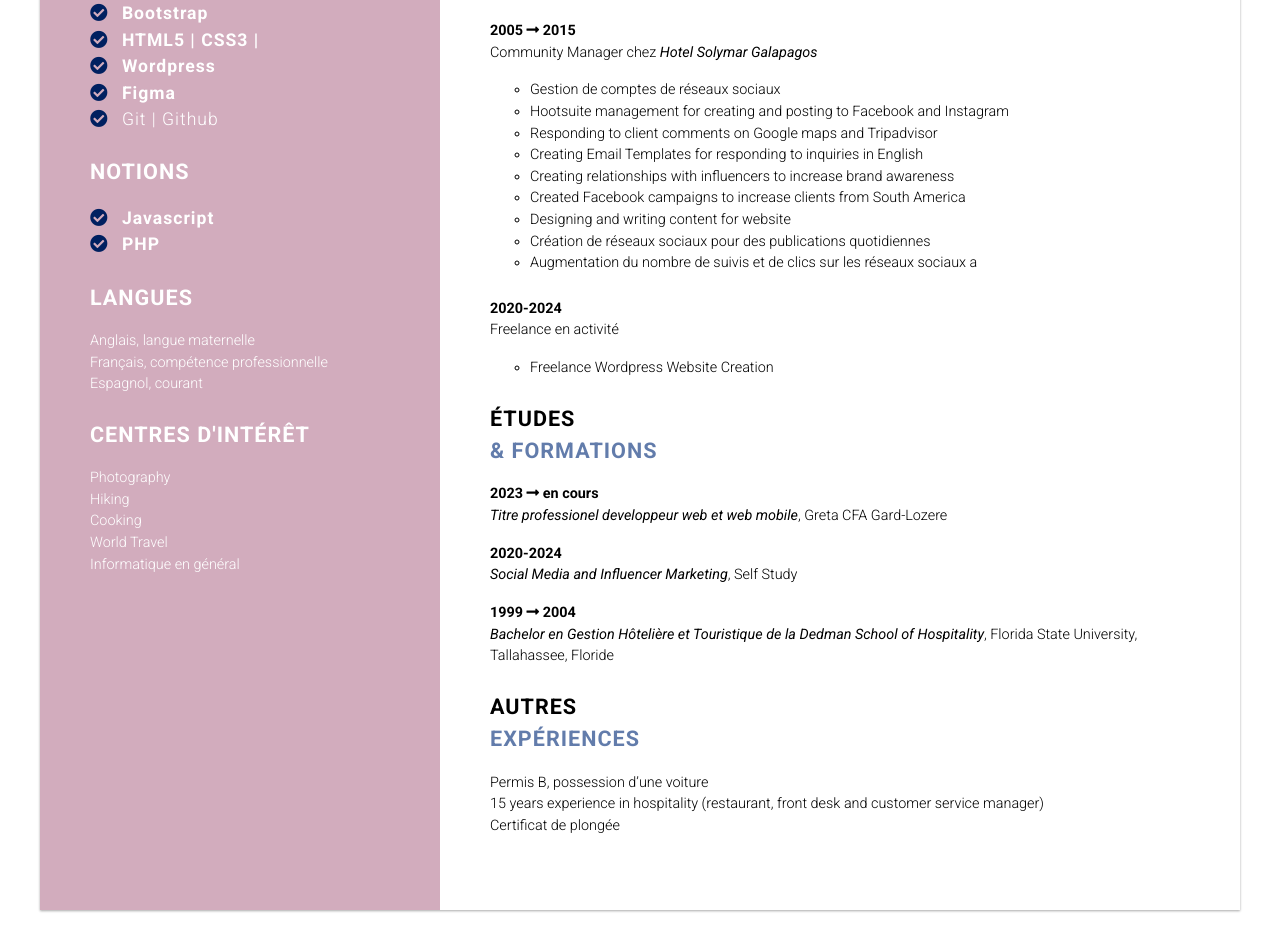
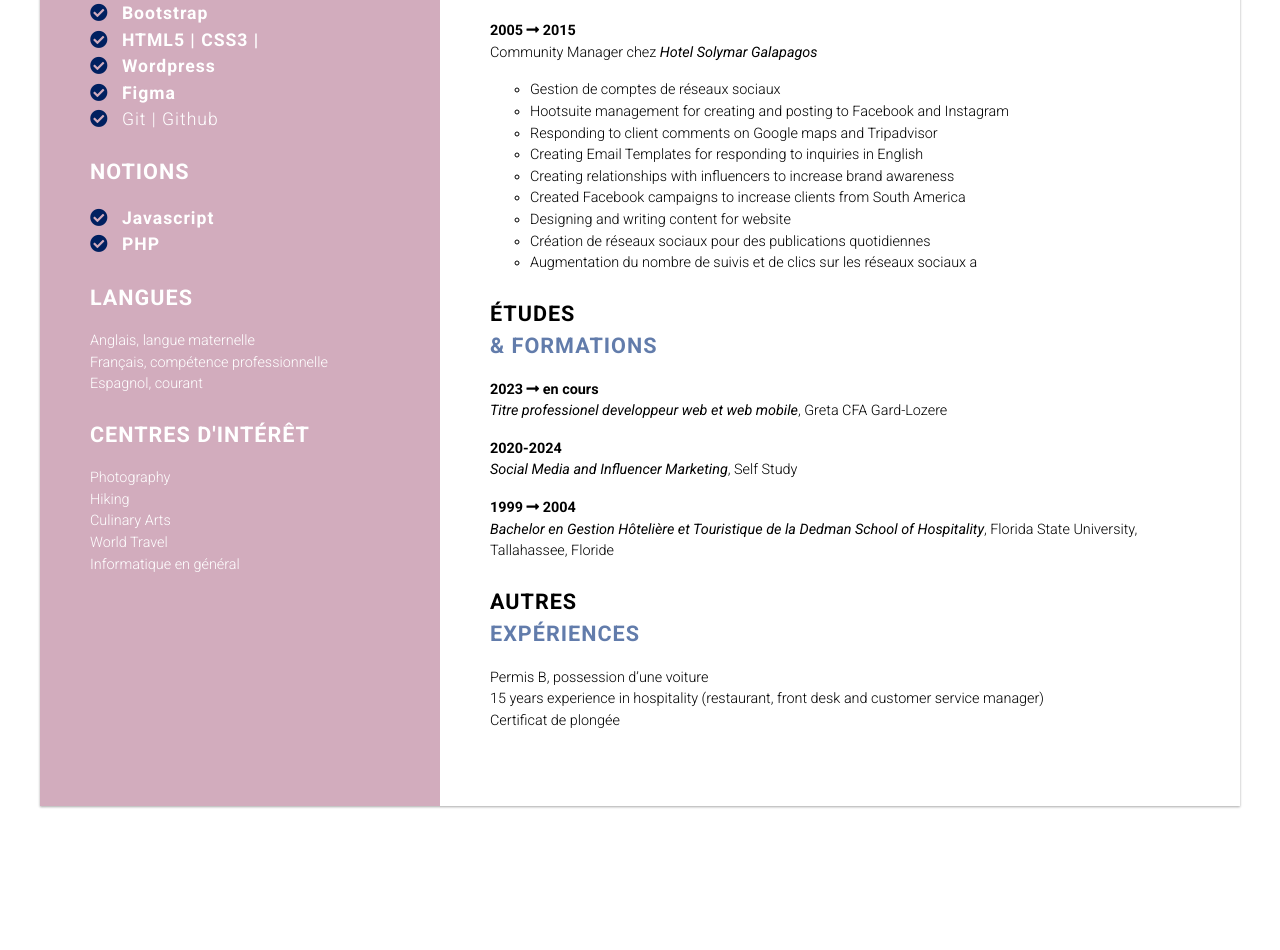
Before and after one commit to sacleuxa/2024cv, a plain HTML site: page index.html in a window 1280 px wide. Shown: the part 948-1898 px from the top of the page. After the commit the page ends 1854 px from the top, so only its background shows below. Drawn offline with Linux system fonts and the light colour scheme.

Commit message:
remove freelance stuff

```diff
--- a/index.html
+++ b/index.html
@@ -64,7 +64,7 @@
                   <br>
                   Hiking
                   <br>
-                  Cooking
+                  Culinary Arts
                   <br>
                   World Travel
                   <br>
@@ -138,16 +138,6 @@
                     </ul>
                   </div>
                 <div class="section">
-                  <p>
-                    <strong>2020-2024</strong>
-                    <br>
-                    Freelance en activité
-                  </p>
-                  <ul class="experience-list">
-                    <li>Freelance Wordpress Website Creation</li>
-                  </ul>
-                </div>
-                <div class="section">
                   <h2>Études <br><span class="text-blue">& formations</span></h2>
                   <p>
                     <strong>2023 <i class="fas fa-long-arrow-alt-right"></i> en cours</strong>
```
